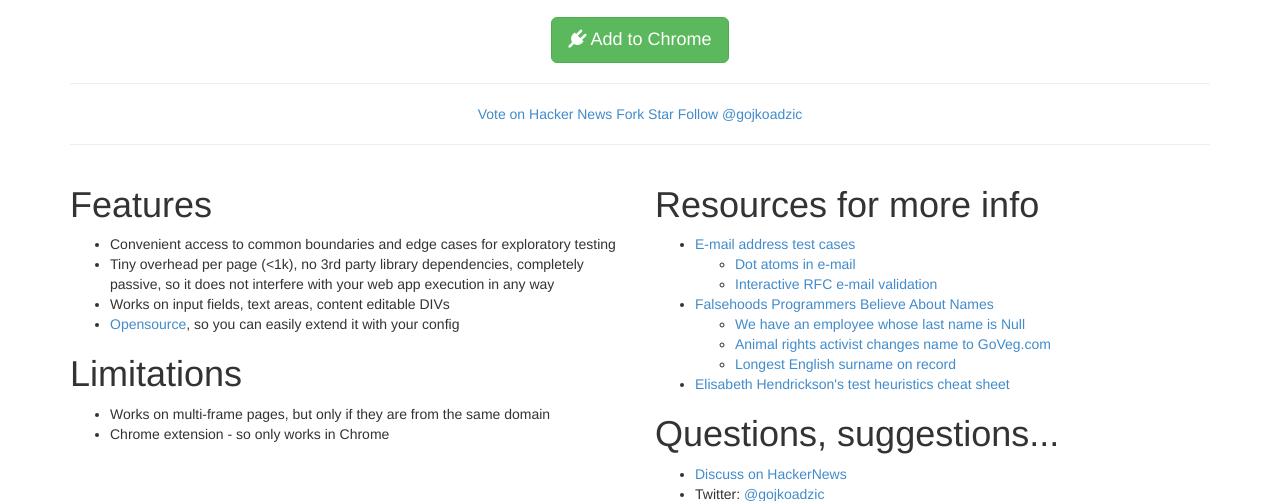
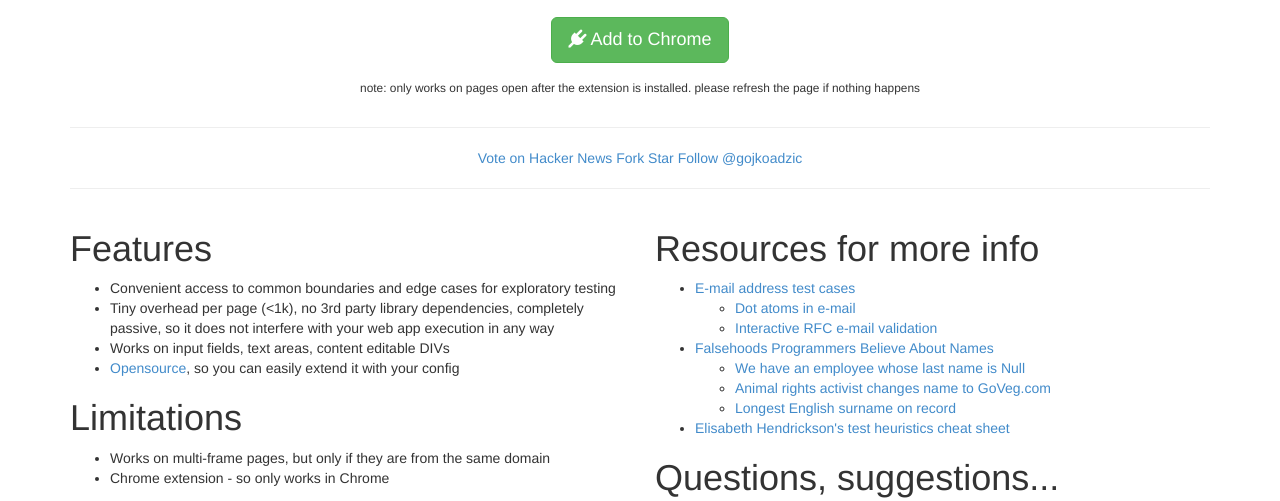
Before and after one commit to gojko/bugmagnet, a browser extension: page index.html in a window 1280 px wide. Shown: the part 313-814 px from the top of the page. Drawn offline with Linux system fonts and the light colour scheme.

Commit message:
install warning

```diff
--- a/index.html
+++ b/index.html
@@ -38,6 +38,7 @@
         <div class="col-md-12 text-center">
           <a class="btn btn-success btn-lg hide" onclick="chrome.webstore.install()" id="install-button"><i class="fa fa-plug"></i> Add to Chrome</a>
           <a class="btn btn-success btn-lg" href="https://chrome.google.com/webstore/detail/efhedldbjahpgjcneebmbolkalbhckfi" id="chrome-button"><i class="fa fa-plug"></i> Get On Chrome Web Store</a>
+          <p class="small"><br/>note: only works on pages open after the extension is installed. please refresh the page if nothing happens</p>
         </div>
       </div>
       <hr class="featurette-divider"/>
```
